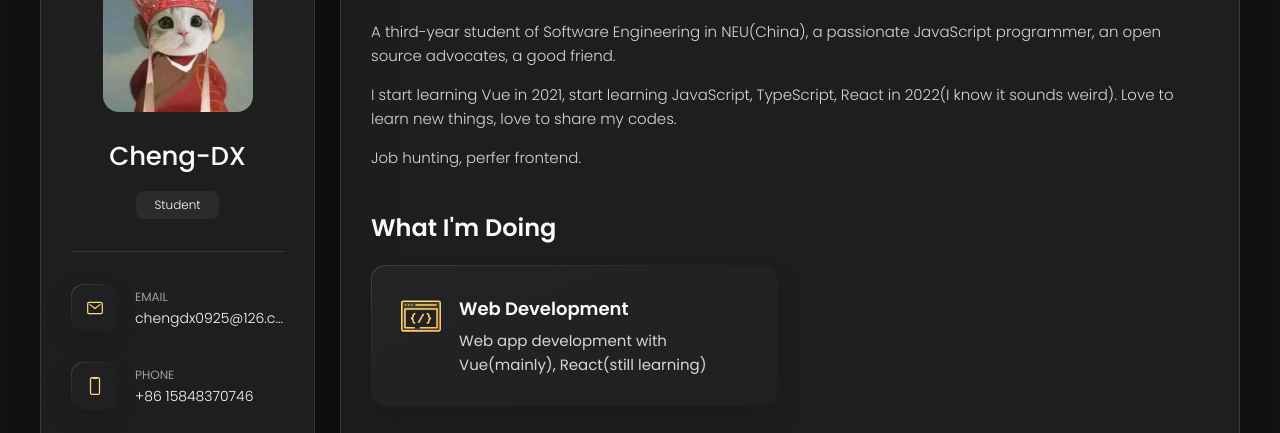
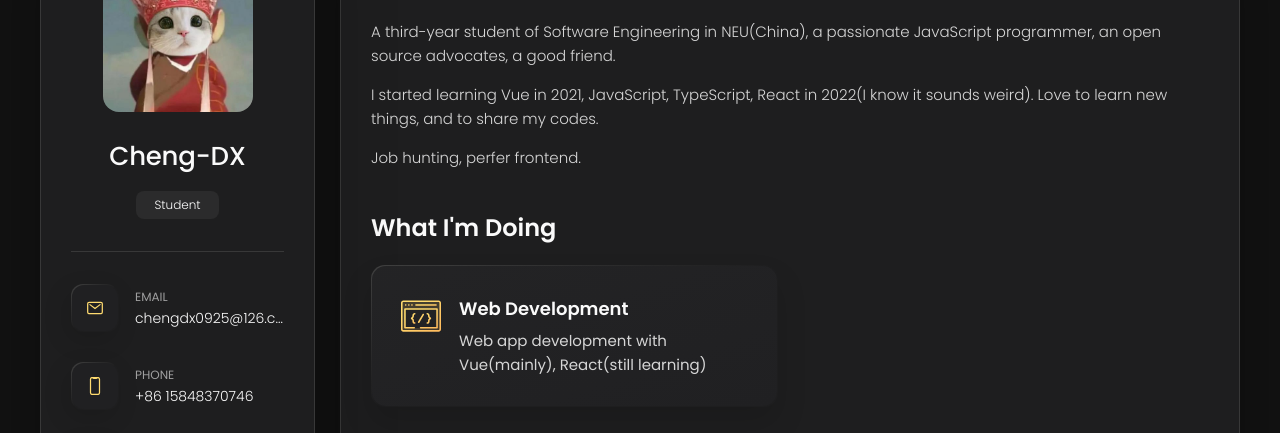
Before and after one commit to Cheng-DX/new-page, a website built with Vite: page index.html in a window 1280 px wide. Shown: the part 159-592 px from the top of the page. Built offline with nearby package versions, Linux system fonts and the light colour scheme; files whose address does not match are found by name.

Commit message:
Update index.html

```diff
--- a/index.html
+++ b/index.html
@@ -207,8 +207,8 @@
             a good friend.
           </p>
           <p>
-            I start learning Vue in 2021, start learning JavaScript, TypeScript, React in 2022(I know it sounds weird).
-            Love to learn new things, love to share my codes.
+            I started learning Vue in 2021, JavaScript, TypeScript, React in 2022(I know it sounds weird).
+            Love to learn new things, and to share my codes.
           </p>
           <p>
             Job hunting, perfer frontend.
```
